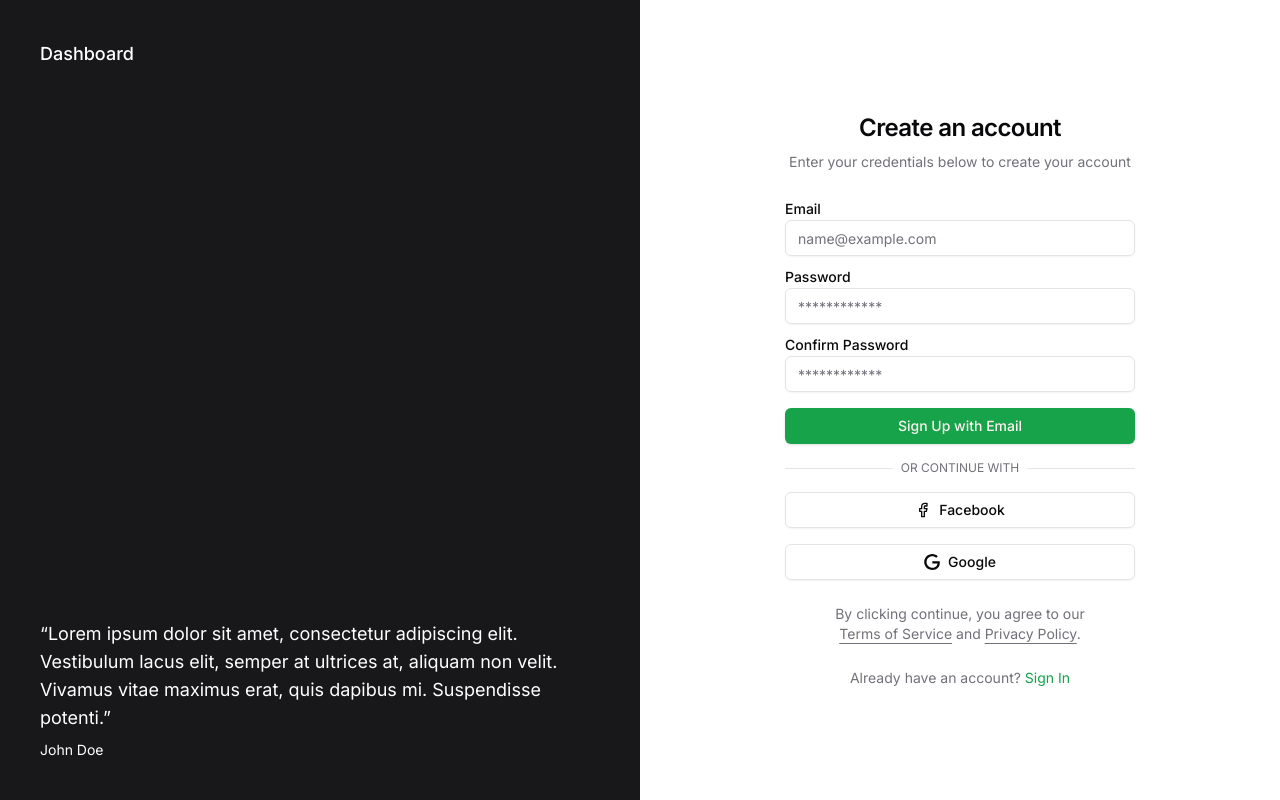
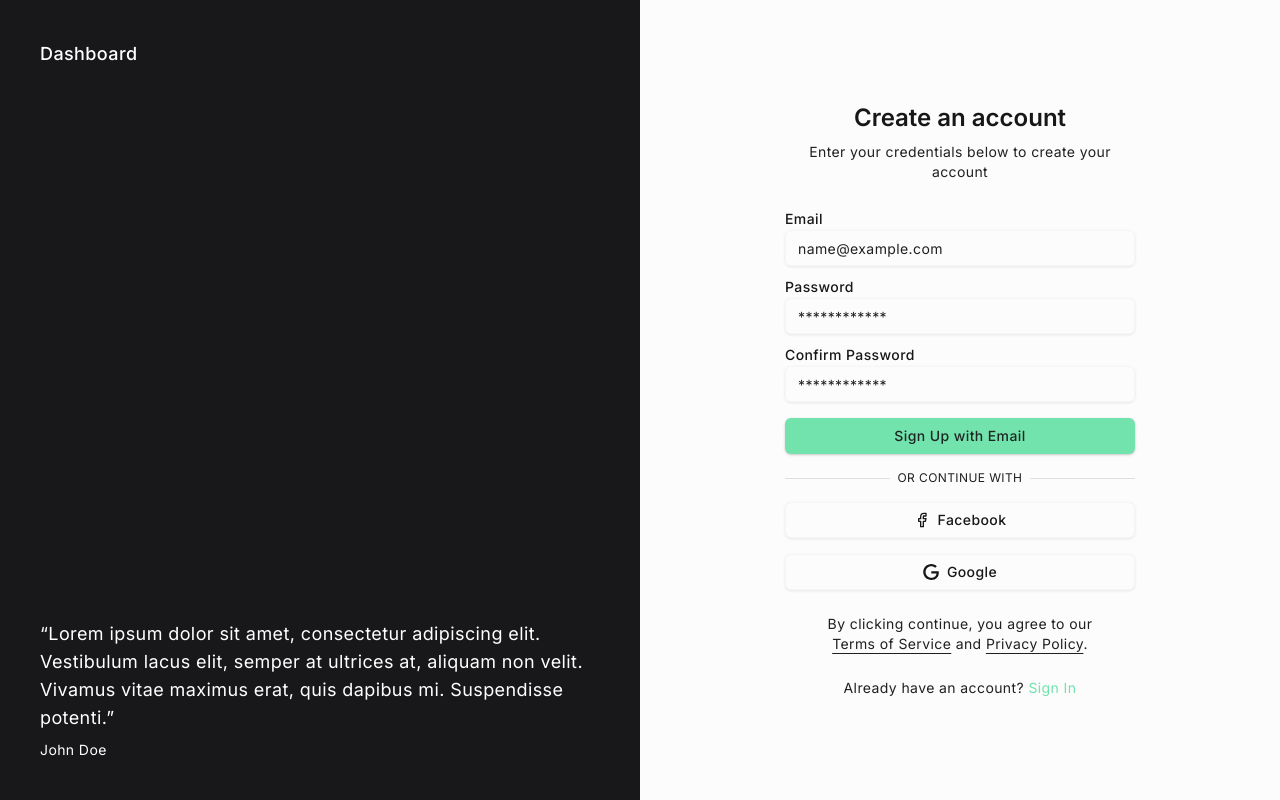
Before and after one commit to lucasfgs/nextjs14-dashboard-with-nest-api-template, a Next.js app: page /register in a window 1280 px wide. Built offline with nearby package versions, Linux system fonts and the light colour scheme; no server answers.

Commit message:
styles: change color theme

```diff
--- a/src/app/globals.css
+++ b/src/app/globals.css
@@ -98,48 +98,162 @@
 
 @layer base {
   :root {
-    --background: 0 0% 100%;
-    --foreground: 240 10% 3.9%;
-    --card: 0 0% 100%;
-    --card-foreground: 240 10% 3.9%;
-    --popover: 0 0% 100%;
-    --popover-foreground: 240 10% 3.9%;
-    --primary: 142.1 76.2% 36.3%;
-    --primary-foreground: 355.7 100% 97.3%;
-    --secondary: 240 4.8% 95.9%;
-    --secondary-foreground: 240 5.9% 10%;
-    --muted: 240 4.8% 95.9%;
-    --muted-foreground: 240 3.8% 46.1%;
-    --accent: 240 4.8% 95.9%;
-    --accent-foreground: 240 5.9% 10%;
-    --destructive: 0 84.2% 60.2%;
-    --destructive-foreground: 0 0% 98%;
-    --border: 240 5.9% 90%;
-    --input: 240 5.9% 90%;
-    --ring: 142.1 76.2% 36.3%;
+    --background: hsl(0 0% 98.8235%);
+    --foreground: hsl(0 0% 9.0196%);
+    --card: hsl(0 0% 98.8235%);
+    --card-foreground: hsl(0 0% 9.0196%);
+    --popover: hsl(0 0% 98.8235%);
+    --popover-foreground: hsl(0 0% 32.1569%);
+    --primary: hsl(151.3274 66.8639% 66.8627%);
+    --primary-foreground: hsl(153.3333 13.0435% 13.5294%);
+    --secondary: hsl(0 0% 99.2157%);
+    --secondary-foreground: hsl(0 0% 9.0196%);
+    --muted: hsl(0 0% 92.9412%);
+    --muted-foreground: hsl(0 0% 12.5490%);
+    --accent: hsl(0 0% 92.9412%);
+    --accent-foreground: hsl(0 0% 12.5490%);
+    --destructive: hsl(9.8901 81.9820% 43.5294%);
+    --destructive-foreground: hsl(0 100% 99.4118%);
+    --border: hsl(0 0% 87.4510%);
+    --input: hsl(0 0% 96.4706%);
+    --ring: hsl(151.3274 66.8639% 66.8627%);
+    --chart-1: hsl(151.3274 66.8639% 66.8627%);
+    --chart-2: hsl(217.2193 91.2195% 59.8039%);
+    --chart-3: hsl(258.3117 89.5349% 66.2745%);
+    --chart-4: hsl(37.6923 92.1260% 50.1961%);
+    --chart-5: hsl(160.1183 84.0796% 39.4118%);
+    --sidebar: hsl(0 0% 98.8235%);
+    --sidebar-foreground: hsl(0 0% 43.9216%);
+    --sidebar-primary: hsl(151.3274 66.8639% 66.8627%);
+    --sidebar-primary-foreground: hsl(153.3333 13.0435% 13.5294%);
+    --sidebar-accent: hsl(0 0% 92.9412%);
+    --sidebar-accent-foreground: hsl(0 0% 12.5490%);
+    --sidebar-border: hsl(0 0% 87.4510%);
+    --sidebar-ring: hsl(151.3274 66.8639% 66.8627%);
+    --font-sans: Outfit, sans-serif;
+    --font-serif: ui-serif, Georgia, Cambria, "Times New Roman", Times, serif;
+    --font-mono: monospace;
     --radius: 0.5rem;
+    --shadow-2xs: 0px 1px 3px 0px hsl(0 0% 0% / 0.09);
+    --shadow-xs: 0px 1px 3px 0px hsl(0 0% 0% / 0.09);
+    --shadow-sm: 0px 1px 3px 0px hsl(0 0% 0% / 0.17), 0px 1px 2px -1px hsl(0 0% 0% / 0.17);
+    --shadow: 0px 1px 3px 0px hsl(0 0% 0% / 0.17), 0px 1px 2px -1px hsl(0 0% 0% / 0.17);
+    --shadow-md: 0px 1px 3px 0px hsl(0 0% 0% / 0.17), 0px 2px 4px -1px hsl(0 0% 0% / 0.17);
+    --shadow-lg: 0px 1px 3px 0px hsl(0 0% 0% / 0.17), 0px 4px 6px -1px hsl(0 0% 0% / 0.17);
+    --shadow-xl: 0px 1px 3px 0px hsl(0 0% 0% / 0.17), 0px 8px 10px -1px hsl(0 0% 0% / 0.17);
+    --shadow-2xl: 0px 1px 3px 0px hsl(0 0% 0% / 0.43);
+    --tracking-normal: 0.025em;
   }
 
   .dark {
-    --background: 20 14.3% 4.1%;
-    --foreground: 0 0% 95%;
-    --card: 24 9.8% 10%;
-    --card-foreground: 0 0% 95%;
-    --popover: 0 0% 9%;
-    --popover-foreground: 0 0% 95%;
-    --primary: 142.1 70.6% 45.3%;
-    --primary-foreground: 144.9 80.4% 10%;
-    --secondary: 240 3.7% 15.9%;
-    --secondary-foreground: 0 0% 98%;
-    --muted: 0 0% 15%;
-    --muted-foreground: 240 5% 64.9%;
-    --accent: 12 6.5% 15.1%;
-    --accent-foreground: 0 0% 98%;
-    --destructive: 0 62.8% 30.6%;
-    --destructive-foreground: 0 85.7% 97.3%;
-    --border: 240 3.7% 15.9%;
-    --input: 240 3.7% 15.9%;
-    --ring: 142.4 71.8% 29.2%;
+    --background: hsl(0 0% 7.0588%);
+    --foreground: hsl(214.2857 31.8182% 91.3725%);
+    --card: hsl(0 0% 9.0196%);
+    --card-foreground: hsl(214.2857 31.8182% 91.3725%);
+    --popover: hsl(0 0% 14.1176%);
+    --popover-foreground: hsl(0 0% 66.2745%);
+    --primary: hsl(154.8980 100.0000% 19.2157%);
+    --primary-foreground: hsl(152.7273 19.2982% 88.8235%);
+    --secondary: hsl(0 0% 14.1176%);
+    --secondary-foreground: hsl(0 0% 98.0392%);
+    --muted: hsl(0 0% 12.1569%);
+    --muted-foreground: hsl(0 0% 63.5294%);
+    --accent: hsl(0 0% 19.2157%);
+    --accent-foreground: hsl(0 0% 98.0392%);
+    --destructive: hsl(6.6667 60.0000% 20.5882%);
+    --destructive-foreground: hsl(12.0000 12.1951% 91.9608%);
+    --border: hsl(0 0% 16.0784%);
+    --input: hsl(0 0% 14.1176%);
+    --ring: hsl(141.8919 69.1589% 58.0392%);
+    --chart-1: hsl(141.8919 69.1589% 58.0392%);
+    --chart-2: hsl(213.1169 93.9024% 67.8431%);
+    --chart-3: hsl(255.1351 91.7355% 76.2745%);
+    --chart-4: hsl(43.2558 96.4126% 56.2745%);
+    --chart-5: hsl(172.4551 66.0079% 50.3922%);
+    --sidebar: hsl(0 0% 7.0588%);
+    --sidebar-foreground: hsl(0 0% 53.7255%);
+    --sidebar-primary: hsl(154.8980 100.0000% 19.2157%);
+    --sidebar-primary-foreground: hsl(152.7273 19.2982% 88.8235%);
+    --sidebar-accent: hsl(0 0% 19.2157%);
+    --sidebar-accent-foreground: hsl(0 0% 98.0392%);
+    --sidebar-border: hsl(0 0% 16.0784%);
+    --sidebar-ring: hsl(141.8919 69.1589% 58.0392%);
+    --font-sans: Outfit, sans-serif;
+    --font-serif: ui-serif, Georgia, Cambria, "Times New Roman", Times, serif;
+    --font-mono: monospace;
+    --radius: 0.5rem;
+    --shadow-2xs: 0px 1px 3px 0px hsl(0 0% 0% / 0.09);
+    --shadow-xs: 0px 1px 3px 0px hsl(0 0% 0% / 0.09);
+    --shadow-sm: 0px 1px 3px 0px hsl(0 0% 0% / 0.17), 0px 1px 2px -1px hsl(0 0% 0% / 0.17);
+    --shadow: 0px 1px 3px 0px hsl(0 0% 0% / 0.17), 0px 1px 2px -1px hsl(0 0% 0% / 0.17);
+    --shadow-md: 0px 1px 3px 0px hsl(0 0% 0% / 0.17), 0px 2px 4px -1px hsl(0 0% 0% / 0.17);
+    --shadow-lg: 0px 1px 3px 0px hsl(0 0% 0% / 0.17), 0px 4px 6px -1px hsl(0 0% 0% / 0.17);
+    --shadow-xl: 0px 1px 3px 0px hsl(0 0% 0% / 0.17), 0px 8px 10px -1px hsl(0 0% 0% / 0.17);
+    --shadow-2xl: 0px 1px 3px 0px hsl(0 0% 0% / 0.43);
+  }
+
+  @theme inline {
+    --color-background: var(--background);
+    --color-foreground: var(--foreground);
+    --color-card: var(--card);
+    --color-card-foreground: var(--card-foreground);
+    --color-popover: var(--popover);
+    --color-popover-foreground: var(--popover-foreground);
+    --color-primary: var(--primary);
+    --color-primary-foreground: var(--primary-foreground);
+    --color-secondary: var(--secondary);
+    --color-secondary-foreground: var(--secondary-foreground);
+    --color-muted: var(--muted);
+    --color-muted-foreground: var(--muted-foreground);
+    --color-accent: var(--accent);
+    --color-accent-foreground: var(--accent-foreground);
+    --color-destructive: var(--destructive);
+    --color-destructive-foreground: var(--destructive-foreground);
+    --color-border: var(--border);
+    --color-input: var(--input);
+    --color-ring: var(--ring);
+    --color-chart-1: var(--chart-1);
+    --color-chart-2: var(--chart-2);
+    --color-chart-3: var(--chart-3);
+    --color-chart-4: var(--chart-4);
+    --color-chart-5: var(--chart-5);
+    --color-sidebar: var(--sidebar);
+    --color-sidebar-foreground: var(--sidebar-foreground);
+    --color-sidebar-primary: var(--sidebar-primary);
+    --color-sidebar-primary-foreground: var(--sidebar-primary-foreground);
+    --color-sidebar-accent: var(--sidebar-accent);
+    --color-sidebar-accent-foreground: var(--sidebar-accent-foreground);
+    --color-sidebar-border: var(--sidebar-border);
+    --color-sidebar-ring: var(--sidebar-ring);
+
+    --font-sans: var(--font-sans);
+    --font-mono: var(--font-mono);
+    --font-serif: var(--font-serif);
+
+    --radius-sm: calc(var(--radius) - 4px);
+    --radius-md: calc(var(--radius) - 2px);
+    --radius-lg: var(--radius);
+    --radius-xl: calc(var(--radius) + 4px);
+
+    --shadow-2xs: var(--shadow-2xs);
+    --shadow-xs: var(--shadow-xs);
+    --shadow-sm: var(--shadow-sm);
+    --shadow: var(--shadow);
+    --shadow-md: var(--shadow-md);
+    --shadow-lg: var(--shadow-lg);
+    --shadow-xl: var(--shadow-xl);
+    --shadow-2xl: var(--shadow-2xl);
+
+    --tracking-tighter: calc(var(--tracking-normal) - 0.05em);
+    --tracking-tight: calc(var(--tracking-normal) - 0.025em);
+    --tracking-normal: var(--tracking-normal);
+    --tracking-wide: calc(var(--tracking-normal) + 0.025em);
+    --tracking-wider: calc(var(--tracking-normal) + 0.05em);
+    --tracking-widest: calc(var(--tracking-normal) + 0.1em);
+  }
+
+  body {
+    letter-spacing: var(--tracking-normal);
   }
 }
 
--- a/src/components/ui/button.tsx
+++ b/src/components/ui/button.tsx
@@ -5,7 +5,7 @@ import { cva, type VariantProps } from "class-variance-authority";
 import { cn } from "@/lib/utils";
 
 const buttonVariants = cva(
-  "inline-flex items-center justify-center whitespace-nowrap rounded-md text-sm font-medium transition-colors focus-visible:outline-hidden focus-visible:ring-1 focus-visible:ring-ring disabled:pointer-events-none disabled:opacity-50",
+  "inline-flex items-center justify-center whitespace-nowrap rounded-md text-sm font-medium transition-colors focus-visible:outline-hidden focus-visible:ring-1 focus-visible:ring-ring disabled:pointer-events-none disabled:opacity-50 cursor-pointer",
   {
     variants: {
       variant: {
```
